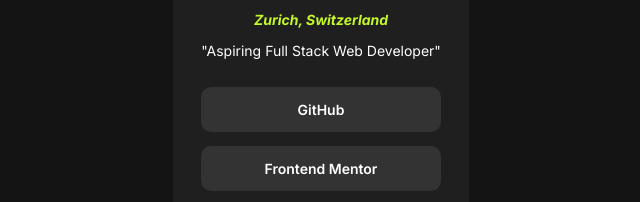
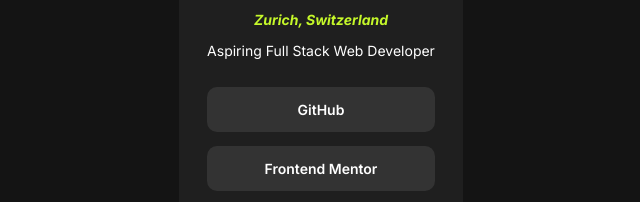
Before and after one commit to BuildAndBreak/social-links-profile-main, a plain HTML site: page index.html in a window 1280 px wide. Shown: the part 361-563 px from the top of the page, 319-959 px from the left. Drawn offline with Linux system fonts and the light colour scheme.

Commit message:
html modified

```diff
--- a/index.html
+++ b/index.html
@@ -34,7 +34,7 @@
       <div class="personal-info">
         <h1>Tiago Pereira</h1>
         <address class="country-city">Zurich, Switzerland</address>
-        <p>"Aspiring Full Stack Web Developer"</p>
+        <p>Aspiring Full Stack Web Developer</p>
       </div>
 
       <div class="social-media-links">
```
